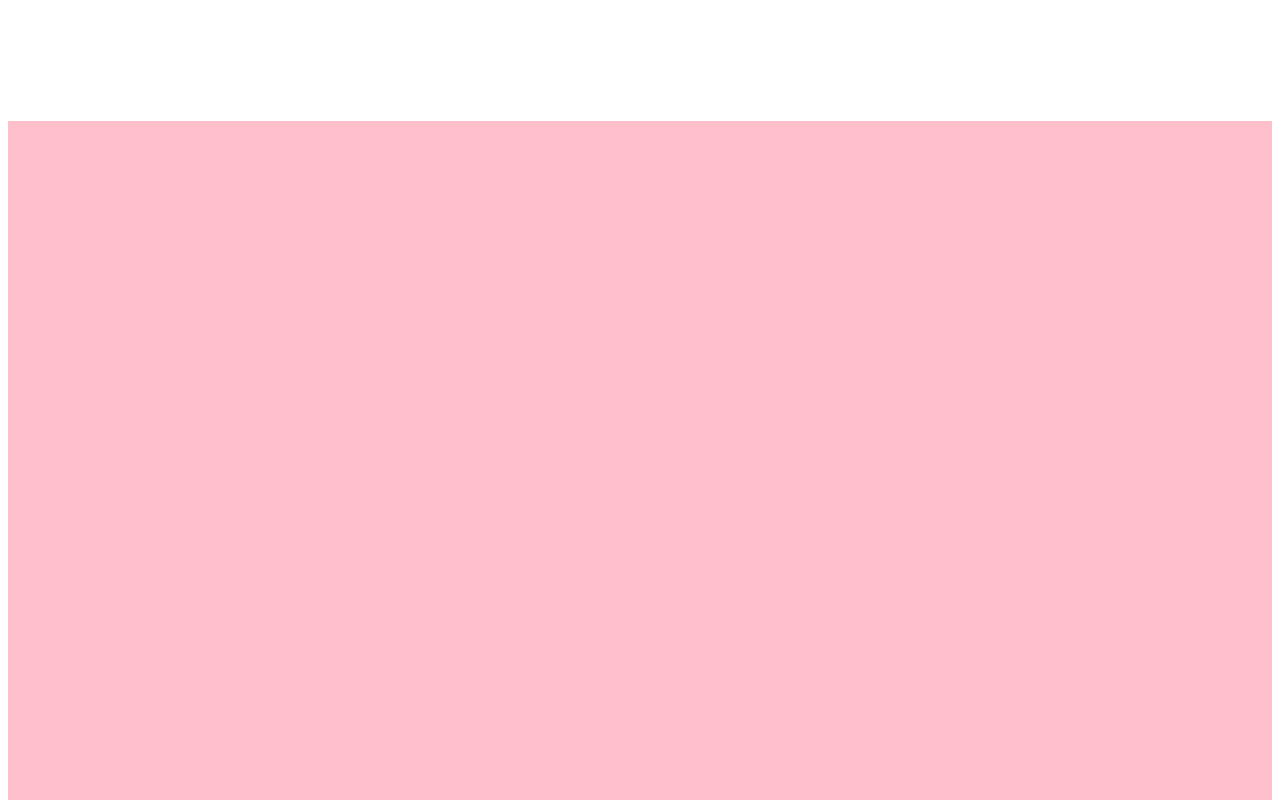
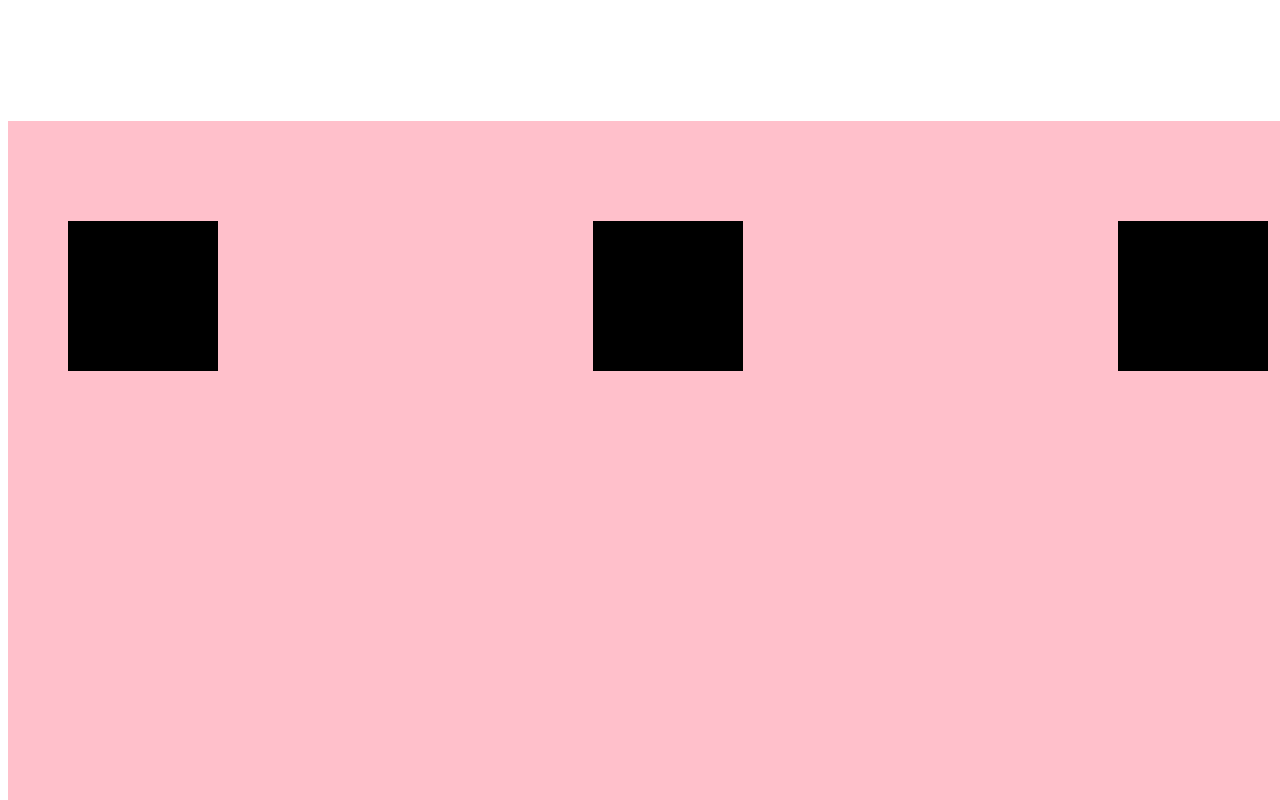
Before and after one commit to Aldonzza/scroll, a plain HTML site: page index.html in a window 1280 px wide. Shown: the part 2900-3700 px from the top of the page. Drawn offline with nearby package versions, Linux system fonts and the light colour scheme.

Commit message:
animacionaes_30sep

```diff
--- a/index.html
+++ b/index.html
@@ -6,6 +6,7 @@
     <meta name="viewport" content="width=device-width, initial-scale=1.0">
     <meta http-equiv="X-UA-Compatible" content="ie=edge">
     <link rel="stylesheet" type="text/css" href="style.css">
+    <link rel="stylesheet" href="https://unpkg.com/aos@next/dist/aos.css" />
     <title>Ejercicio Scroll</title>
 </head>
 
@@ -19,8 +20,16 @@
         <div class="body">
             <div class="video" id="video"></div>
         </div>
-        <footer class="footer"></footer>
+        <footer class="footer">
+            <div class="cuadrado" data-aos="fade-right" data-aos-duration="900"></div>
+            <div class="cuadrado" data-aos="flip-up" data-aos-duration="800"></div>
+            <div class="cuadrado" data-aos="fade-left" data-aos-duration="900"></div>
+        </footer>
         <script src="script.js"></script>
+        <script src="https://unpkg.com/aos@next/dist/aos.js"></script>
+        <script>
+            AOS.init();
+        </script>
     </body>
 </div>
 
--- a/style.css
+++ b/style.css
@@ -41,4 +41,13 @@
     min-width: 1200px;
     min-height: 1200px;
    margin-top: 200px;
+   padding: 100px 60px;
+    display: flex;
+    justify-content: space-between;
 }
+
+.cuadrado{
+    width: 150px;
+    height: 150px;;
+    background-color: black;
+}
```
